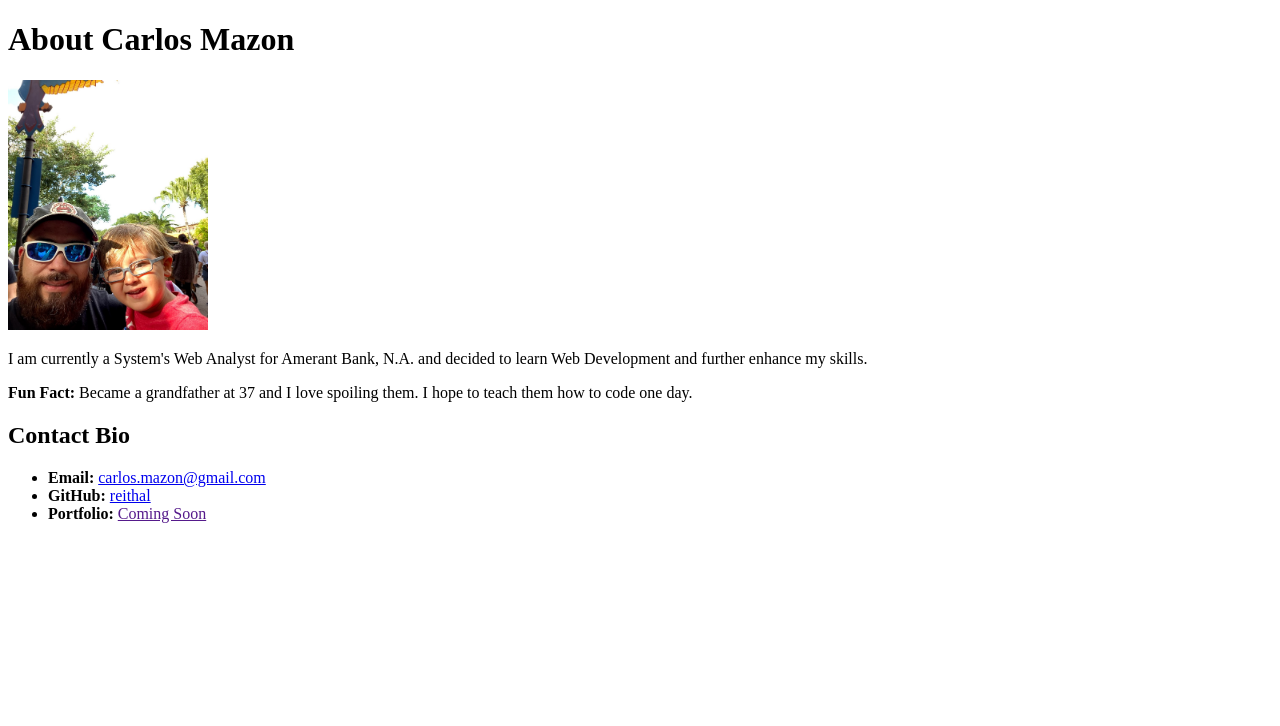
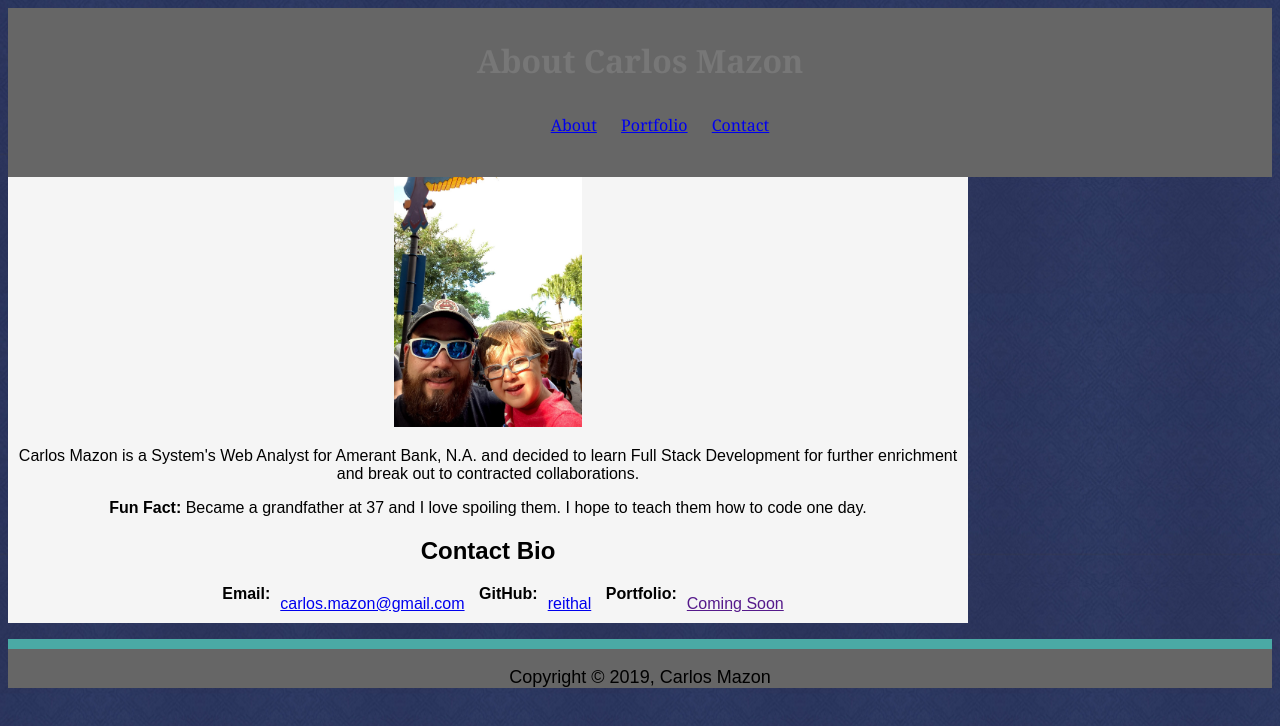
Before and after one commit to reithal/reithal.github.io, a plain HTML site: page index.html in a window 1280 px wide. Drawn offline with Linux system fonts and the light colour scheme.

Commit message:
Working on portfolio project

```diff
--- a/assets/css/reset.css
+++ b/assets/css/reset.css
@@ -29,7 +29,7 @@ footer, header, hgroup, menu, nav, section {
 	display: block;
 }
 body {
-	line-height: 1;
+	line-height: 1.5em;
 }
 ol, ul {
 	list-style: none;
--- a/assets/css/style.css
+++ b/assets/css/style.css
@@ -0,0 +1,46 @@
+
+
+body {
+    background-image: url("/assets/Images/vintage-wallpaper.png");
+    background-repeat: repeat;
+    font-family: Arial, 'Helvetica Neue', Helvetica, sans-serif;
+
+}
+header div {
+    background-color: #666666;
+    text-align: center;
+    font-family: 'Georgia', Times, 'Times New Roman', serif;
+    padding: 10px;
+    color: #777777;
+}
+
+
+li a {
+    margin: 10px;
+    float: right;
+
+}
+
+ul li {
+    list-style: none;
+    display: inline-block;
+}
+
+.intro{
+    width: 960px;
+    background-color: whitesmoke;
+    text-align: center;
+
+
+}
+
+
+
+
+.footer {
+
+    background-color: #666666;
+    text-align: center;
+    font-size: 18px;
+    border-top: 10px solid #4aaaa5;
+}
--- a/index.html
+++ b/index.html
@@ -1,5 +1,5 @@
 <!DOCTYPE html>
-
+<html>
 <head>
     <title>About Carlos Mazon</title>
     <!--<link rel="stylesheet" href="assets/css/reset.css"/> -->
@@ -7,18 +7,36 @@
 </head>
 
 <body>
+    <header>
+        <div class="container">
             <h1>About Carlos Mazon</h1>
-    <img height="250px" width="200px" src="assets/images/Me&K.jpg" alt="Picture of Me">
-    <p>I am currently a System's Web Analyst for Amerant Bank, N.A.
-        and decided to learn Web Development and further enhance my skills.</p>
+            <nav class="menu">
+                <ul>
+                    <li><a href="index.html">About</a></li>
+                    <li><a href="portfolio.html">Portfolio</a></li>
+                    <li><a href="contact.html">Contact</a></li>
+                </ul>
+            </nav>
+        </div>
+    </header>
+    <section class="intro">
+        <div id="aboutText">
+            <img id="aboutImage" height="250px" src="assets/images/Me&K.jpg" alt="Picture of Me">
+            <p>Carlos Mazon is a System's Web Analyst for Amerant Bank, N.A.
+                and decided to learn Full Stack Development for further enrichment and break out to contracted collaborations.</p>
             <p><b>Fun Fact:</b> Became a grandfather at 37 and I love spoiling them. I hope to
                 teach them how to code one day.</p>
             <h2>Contact Bio</h2>
             <ul>
                 <li><b>Email: </b><a  href = "mailto: carlos.mazon@gmail.com">carlos.mazon@gmail.com</a></li>
-        <li><b>GitHub: </b><a href="https://github.com/reithal">reithal</a></li>
+                <li><b>GitHub: </b><a href="https://reithal.github.io">reithal</a></li>
                 <li><b>Portfolio: </b><a href="">Coming Soon</a></li>
             </ul>
+        </div>
+    </section>
 
+    <footer class="footer">
+        <p>Copyright &copy; 2019, Carlos Mazon</p>
+    </footer>
 </body>
 </html>
```
Also changed, not shown: assets/Images/vintage-wallpaper.png (added). Lines whose indentation alone changed are shown as unchanged.
